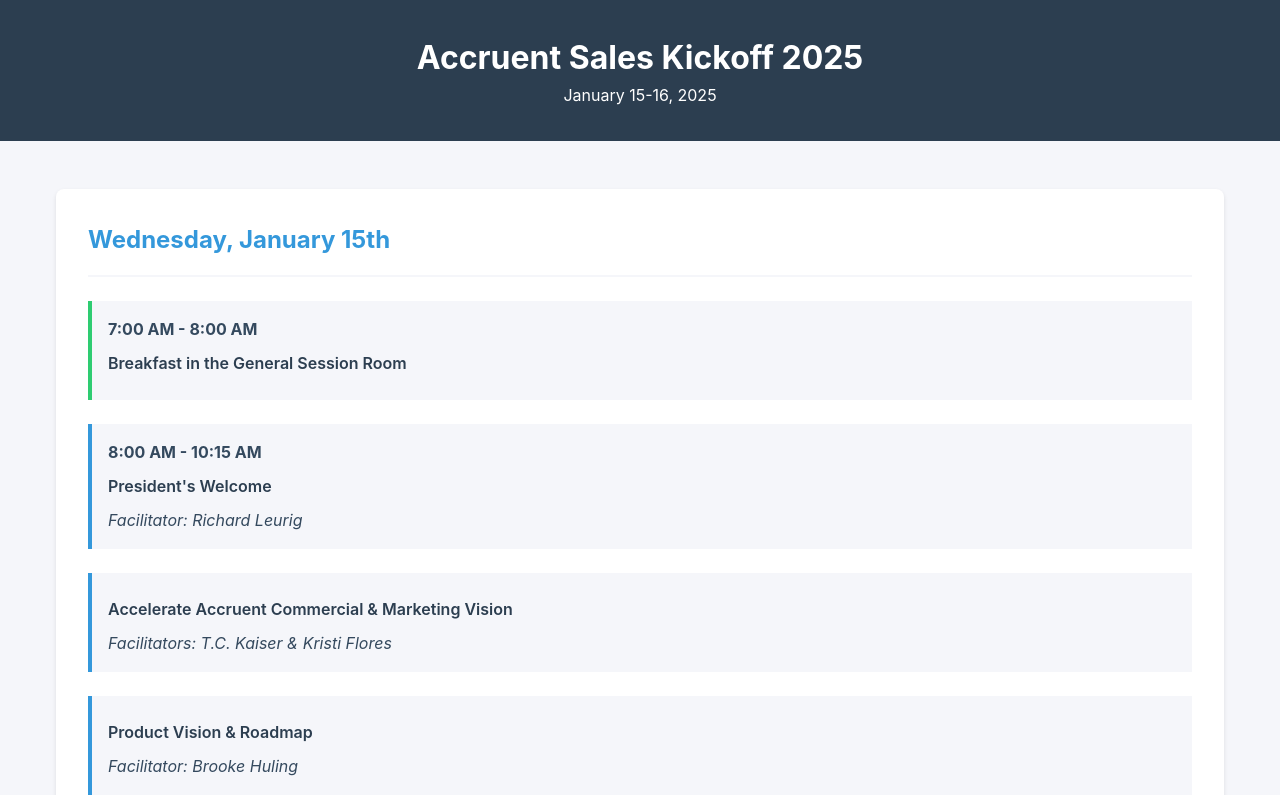
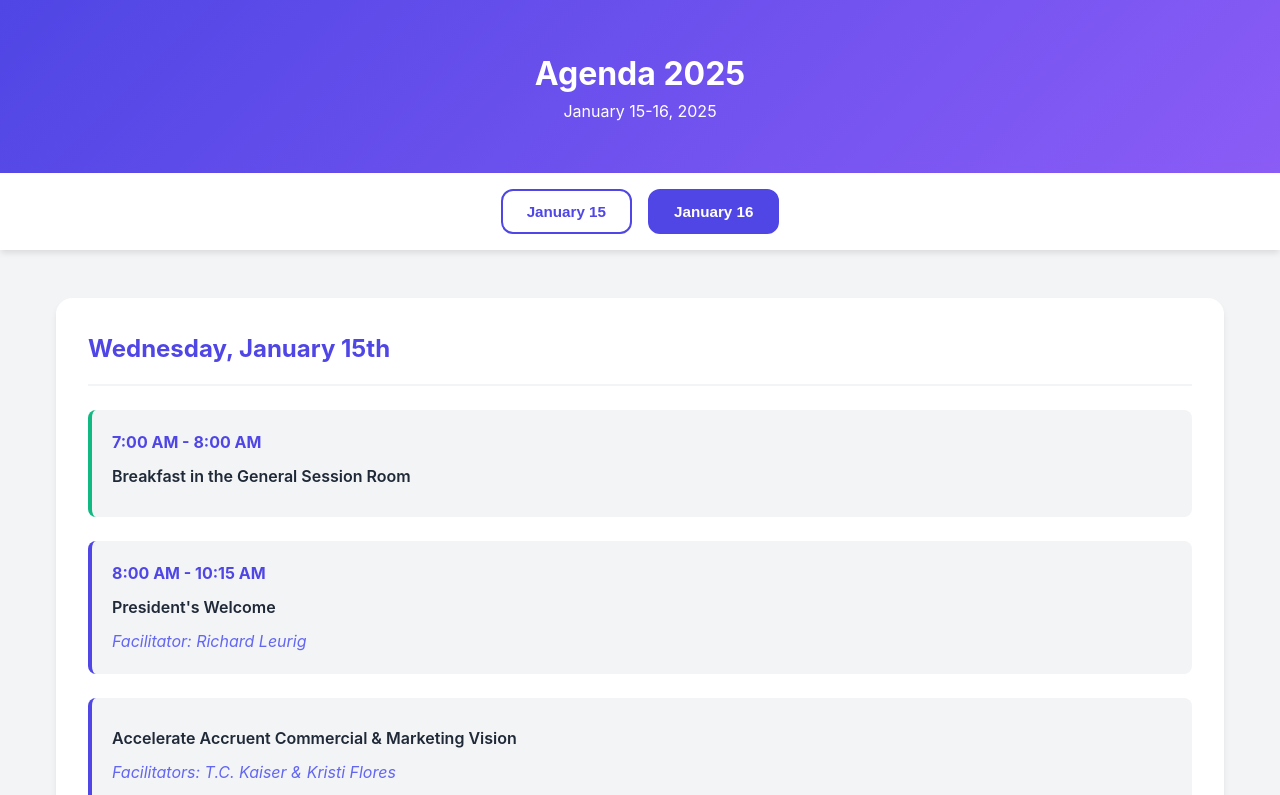
Before and after one commit to c15c/agenda, a plain HTML site: page index.html in a window 1280 px wide. Shown: the top 795 px of the page. Drawn offline with Linux system fonts and the light colour scheme.

Commit message:
Update index.html
Improved design

```diff
--- a/index.html
+++ b/index.html
@@ -6,10 +6,12 @@
     <title>Accruent Sales Kickoff 2025</title>
     <style>
         :root {
-            --primary-color: #2c3e50;
-            --secondary-color: #34495e;
-            --accent-color: #3498db;
-            --light-gray: #f5f6fa;
+            --primary-color: #4f46e5;
+            --primary-hover: #4338ca;
+            --secondary-color: #6366f1;
+            --accent-color: #8b5cf6;
+            --light-gray: #f3f4f6;
+            --text-dark: #1f2937;
             --spacing: 1rem;
         }
 
@@ -22,15 +24,50 @@
         body {
             font-family: -apple-system, BlinkMacSystemFont, 'Segoe UI', Roboto, Oxygen, Ubuntu, Cantarell, sans-serif;
             line-height: 1.6;
-            color: var(--primary-color);
+            color: var(--text-dark);
             background-color: var(--light-gray);
         }
 
         header {
+            background: linear-gradient(135deg, var(--primary-color), var(--accent-color));
+            color: white;
+            padding: calc(var(--spacing) * 3);
+            text-align: center;
+        }
+
+        .date-nav {
+            background-color: white;
+            padding: var(--spacing);
+            position: sticky;
+            top: 0;
+            z-index: 100;
+            box-shadow: 0 4px 6px -1px rgba(0, 0, 0, 0.1);
+            display: flex;
+            justify-content: center;
+            gap: var(--spacing);
+        }
+
+        .date-button {
+            padding: calc(var(--spacing) * 0.75) calc(var(--spacing) * 1.5);
+            border: 2px solid var(--primary-color);
+            background-color: white;
+            color: var(--primary-color);
+            border-radius: 12px;
+            cursor: pointer;
+            font-weight: 600;
+            transition: all 0.2s ease;
+            font-size: 0.95rem;
+        }
+
+        .date-button:hover {
             background-color: var(--primary-color);
             color: white;
-            padding: calc(var(--spacing) * 2);
-            text-align: center;
+            transform: translateY(-1px);
+        }
+
+        .date-button.active {
+            background-color: var(--primary-color);
+            color: white;
         }
 
         .container {
@@ -41,29 +78,37 @@
 
         .day-section {
             background: white;
-            border-radius: 8px;
+            border-radius: 16px;
             margin: calc(var(--spacing) * 2) 0;
             padding: calc(var(--spacing) * 2);
-            box-shadow: 0 2px 4px rgba(0,0,0,0.1);
+            box-shadow: 0 4px 6px -1px rgba(0, 0, 0, 0.1);
+            scroll-margin-top: 80px;
         }
 
         .day-header {
-            color: var(--accent-color);
+            color: var(--primary-color);
             margin-bottom: var(--spacing);
             padding-bottom: var(--spacing);
             border-bottom: 2px solid var(--light-gray);
+            font-size: 1.5rem;
         }
 
         .session {
             margin: calc(var(--spacing) * 1.5) 0;
-            padding: var(--spacing);
-            border-left: 4px solid var(--accent-color);
+            padding: calc(var(--spacing) * 1.25);
+            border-left: 4px solid var(--primary-color);
             background: var(--light-gray);
+            border-radius: 8px;
+            transition: transform 0.2s ease;
+        }
+
+        .session:hover {
+            transform: translateX(4px);
         }
 
         .session-time {
             font-weight: bold;
-            color: var(--secondary-color);
+            color: var(--primary-color);
         }
 
         .session-title {
@@ -77,11 +122,11 @@
         }
 
         .break-session {
-            border-left-color: #e74c3c;
+            border-left-color: #ec4899;
         }
 
         .meal-session {
-            border-left-color: #2ecc71;
+            border-left-color: #10b981;
         }
 
         @media (max-width: 768px) {
@@ -96,17 +141,26 @@
             .session {
                 margin: var(--spacing) 0;
             }
+
+            header {
+                padding: calc(var(--spacing) * 2);
+            }
         }
     </style>
 </head>
 <body>
     <header>
-        <h1>Accruent Sales Kickoff 2025</h1>
+        <h1>Agenda 2025</h1>
         <p>January 15-16, 2025</p>
     </header>
 
+    <nav class="date-nav">
+        <button class="date-button" onclick="scrollToDay('day1')">January 15</button>
+        <button class="date-button" onclick="scrollToDay('day2')">January 16</button>
+    </nav>
+
     <main class="container">
-        <section class="day-section">
+        <section id="day1" class="day-section">
             <h2 class="day-header">Wednesday, January 15th</h2>
 
             <div class="session meal-session">
@@ -188,7 +242,7 @@
             </div>
         </section>
 
-        <section class="day-section">
+        <section id="day2" class="day-section">
             <h2 class="day-header">Thursday, January 16th</h2>
 
             <div class="session meal-session">
@@ -260,5 +314,29 @@
             </div>
         </section>
     </main>
+
+    <script>
+        function scrollToDay(dayId) {
+            document.getElementById(dayId).scrollIntoView({ behavior: 'smooth' });
+            document.querySelectorAll('.date-button').forEach(button => {
+                button.classList.remove('active');
+            });
+            event.target.classList.add('active');
+        }
+
+        window.addEventListener('scroll', () => {
+            const day1 = document.getElementById('day1').getBoundingClientRect();
+            const day2 = document.getElementById('day2').getBoundingClientRect();
+            const buttons = document.querySelectorAll('.date-button');
+
+            if (day1.top <= 100 && day2.top > 100) {
+                buttons[0].classList.add('active');
+                buttons[1].classList.remove('active');
+            } else if (day2.top <= 100) {
+                buttons[0].classList.remove('active');
+                buttons[1].classList.add('active');
+            }
+        });
+    </script>
 </body>
 </html>
```
